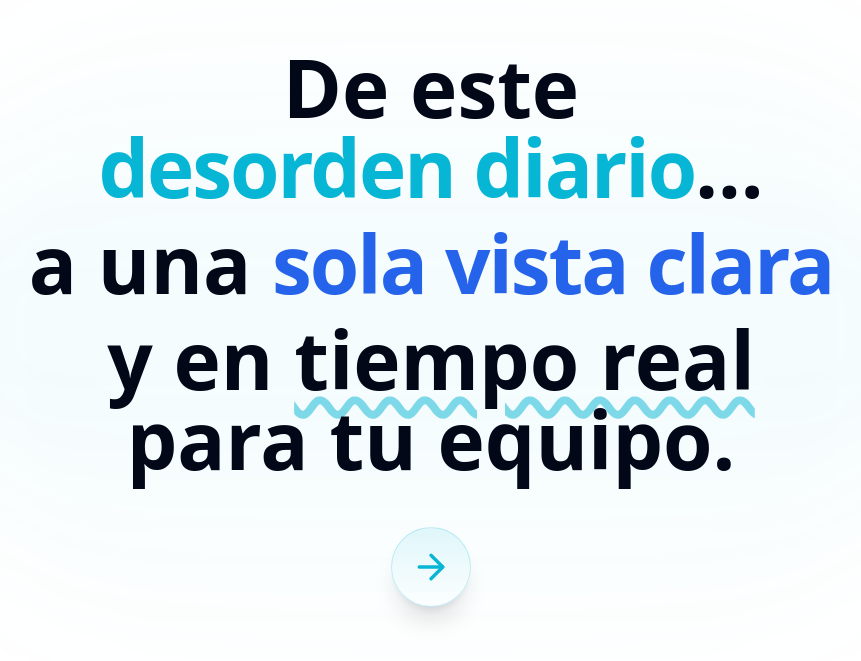
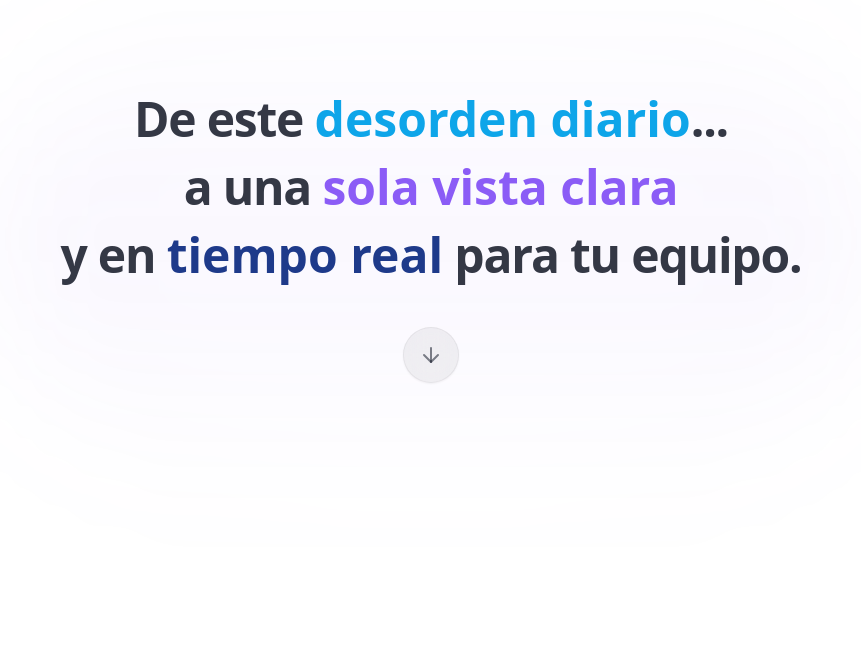
Before and after one commit to MED-LIFE/zanoo-landing, a Next.js app: page / in a window 1280 px wide. Shown: the part 2126-2787 px from the top of the page, without its empty margins (209-1070 px from the left). Built offline with nearby package versions, Linux system fonts and the light colour scheme.

Commit message:
style: premium bridge refinement (linear/reflect logic)

```diff
--- a/src/components/ZanooLanding.tsx
+++ b/src/components/ZanooLanding.tsx
@@ -29,6 +29,7 @@ import {
     BarChart as BarChartIcon, // Renamed to avoid conflict with Recharts BarChart
     Bell,
     ArrowUpRight,
+    ArrowDown,
     Sun,
     Moon,
     Monitor,
@@ -700,11 +701,13 @@ function TechReveal({
     children,
     direction = "up",
     delay = 0,
+    duration = 0.8,
     className
 }: {
     children: React.ReactNode;
     direction?: "left" | "right" | "up" | "down";
     delay?: number;
+    duration?: number;
     className?: string;
 }) {
     const variants = {
@@ -719,7 +722,7 @@ function TechReveal({
             y: 0,
             x: 0,
             scale: 1,
-            transition: { duration: 0.8, delay }
+            transition: { duration: duration, delay }
         },
         exit: {
             opacity: 0,
@@ -1524,26 +1527,26 @@ export default function ZanooLanding() {
                         ))}
                     </div>
 
-                    <div className="mt-48 text-center max-w-5xl mx-auto px-6 py-20 relative">
-                        {/* Background glow for transition */}
-                        <div className="absolute inset-0 bg-gradient-to-b from-transparent via-cyan-500/5 dark:via-cyan-400/5 to-transparent blur-3xl rounded-full" />
-
-                        <h2 className="text-4xl md:text-6xl lg:text-[5rem] font-extrabold text-foreground mb-12 leading-[1.1] relative z-10 flex flex-col gap-2 md:gap-4 items-center justify-center text-balance">
-                            <TechReveal direction="up" delay={0.2}>
-                                <span>De este <span className="text-cyan-500 dark:text-cyan-400 font-black tracking-tight">desorden diario</span>...</span>
+                    <div className="mt-40 md:mt-48 text-center max-w-4xl mx-auto px-6 py-24 md:py-32 relative">
+                        {/* Background glow for transition - extremely subtle */}
+                        <div className="absolute inset-0 bg-gradient-to-b from-transparent via-[#8b5cf6]/5 dark:via-[#8b5cf6]/5 to-transparent blur-3xl rounded-full" />
+
+                        <h2 className="text-3xl sm:text-4xl md:text-5xl lg:text-5xl font-extrabold text-foreground mb-12 leading-[1.25] relative z-10 flex flex-col gap-3 md:gap-5 items-center justify-center text-balance tracking-tight">
+                            <TechReveal direction="up" delay={0.2} duration={0.7}>
+                                <span className="text-foreground/80">De este <span className="text-[#0ea5e9] font-black tracking-normal">desorden diario</span>...</span>
                             </TechReveal>
-                            <TechReveal direction="up" delay={0.5}>
-                                <span>a una <span className="text-blue-600 dark:text-blue-400 font-black tracking-tight">sola vista clara</span></span>
+                            <TechReveal direction="up" delay={0.4} duration={0.7}>
+                                <span className="text-foreground/80">a una <span className="text-[#8b5cf6] font-black tracking-normal">sola vista clara</span></span>
                             </TechReveal>
-                            <TechReveal direction="up" delay={0.8}>
-                                <span>y en <span className="underline decoration-wavy decoration-cyan-500/50 dark:decoration-cyan-400/50 underline-offset-8">tiempo real</span> para tu equipo.</span>
+                            <TechReveal direction="up" delay={0.6} duration={0.7}>
+                                <span className="text-foreground/80">y en <span className="text-blue-900 dark:text-blue-300 font-black tracking-normal">tiempo real</span> para tu equipo.</span>
                             </TechReveal>
                         </h2>
 
-                        <TechReveal direction="up" delay={1.1}>
-                            <div className="flex justify-center flex-col items-center relative z-10 mt-8">
-                                <div className="w-20 h-20 rounded-full bg-gradient-to-b from-cyan-500/10 to-transparent flex items-center justify-center group hover:scale-110 transition-transform cursor-pointer shadow-xl border border-cyan-500/20 backdrop-blur-sm" onClick={() => scrollToId('demo')}>
-                                    <ArrowUpRight className="rotate-45 h-10 w-10 text-cyan-500 dark:text-cyan-400" />
+                        <TechReveal direction="up" delay={0.9} duration={0.7}>
+                            <div className="flex justify-center flex-col items-center relative z-10 mt-12">
+                                <div className="w-14 h-14 rounded-full bg-black/5 dark:bg-white/5 flex items-center justify-center group hover:scale-105 hover:bg-black/10 dark:hover:bg-white/10 transition-all cursor-pointer shadow-sm border border-black/5 dark:border-white/5 backdrop-blur-md" onClick={() => scrollToId('demo')}>
+                                    <ArrowDown className="h-6 w-6 text-foreground/50 group-hover:text-foreground transition-colors" />
                                 </div>
                             </div>
                         </TechReveal>
```
